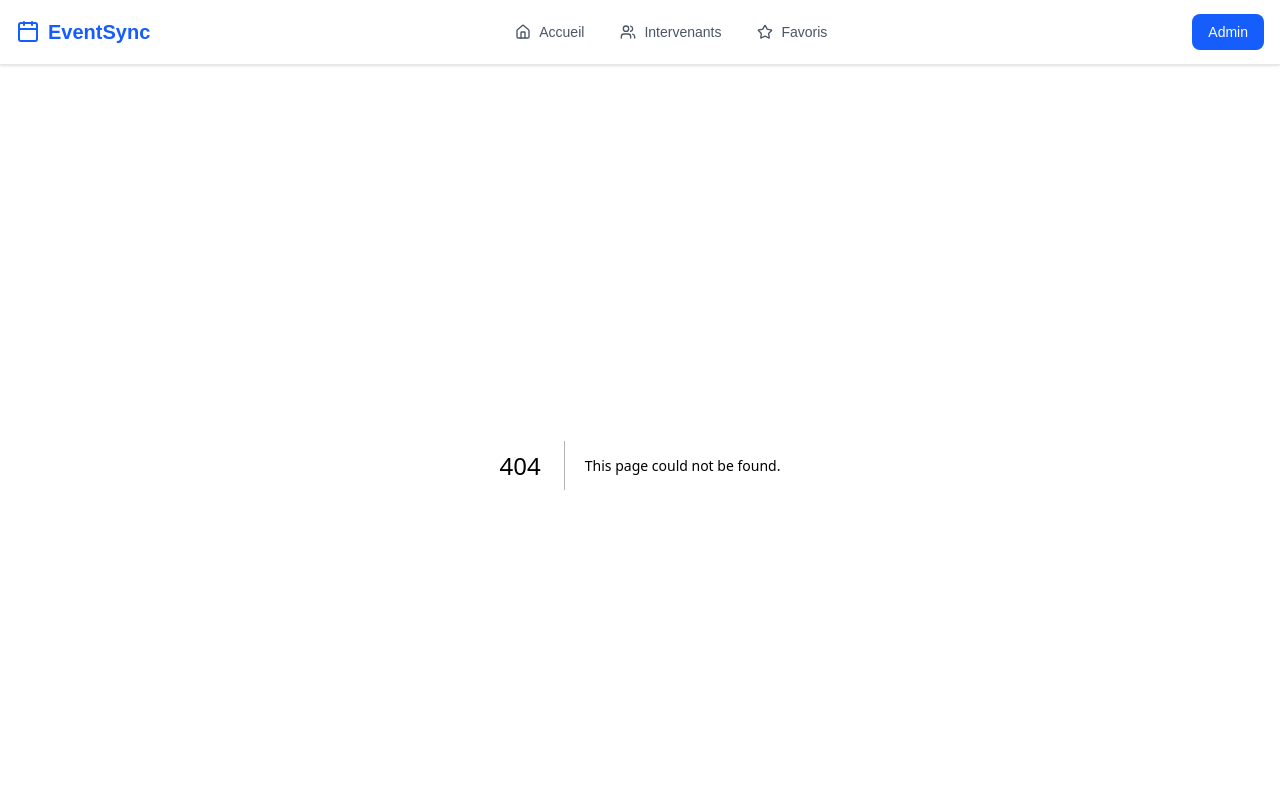
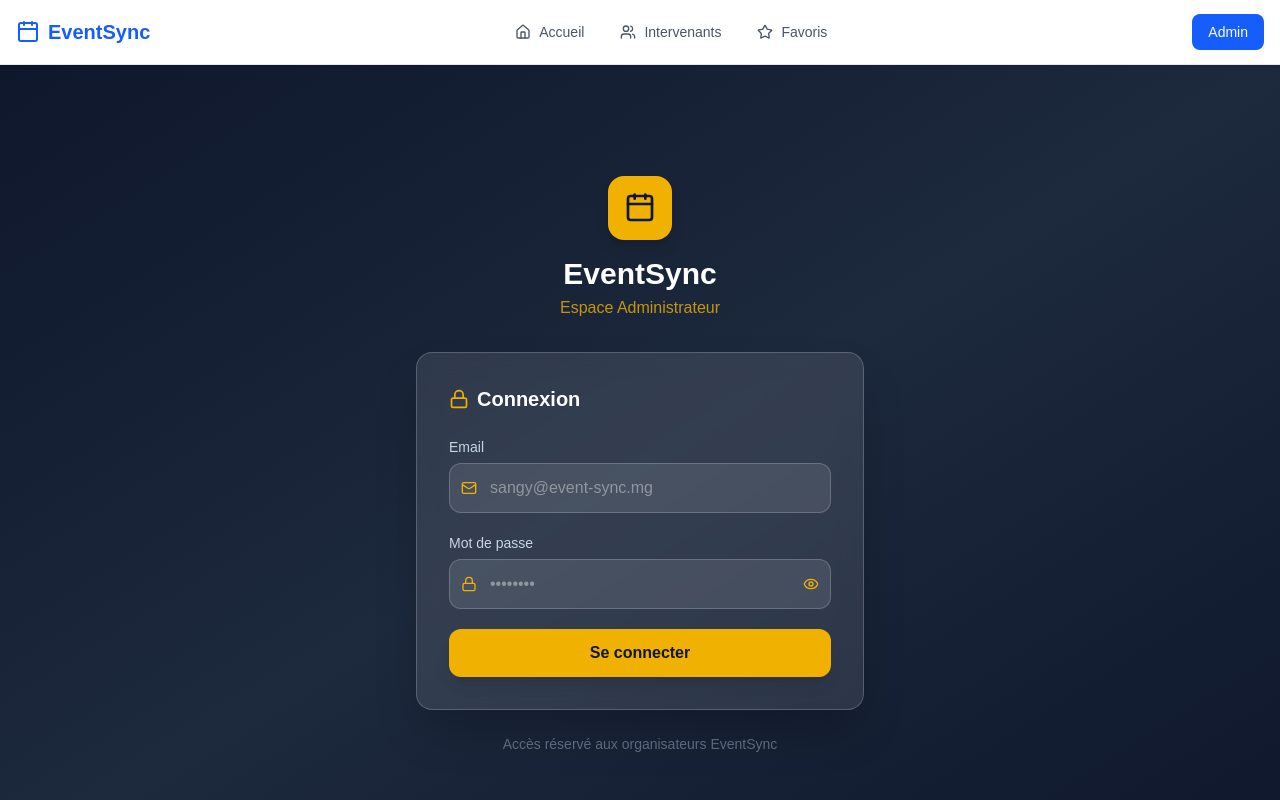
Before and after one commit to 2026-K3-WEB3/K3_WEB3, a Next.js app: page /admin/login in a window 1280 px wide. Before the commit this address had no page. Shown: the top 800 px of the page. Built offline with nearby package versions, Linux system fonts and the light colour scheme.

Commit message:
feat: page de connexion administrateur avec UI glassmorphism

```diff
--- /dev/null
+++ b/app/admin/login/page.tsx
@@ -0,0 +1,133 @@
+'use client'
+
+import { signIn } from 'next-auth/react'
+import { useState } from 'react'
+import { useRouter } from 'next/navigation'
+import { Calendar, Lock, Mail, Eye, EyeOff } from 'lucide-react'
+
+export default function AdminLoginPage() {
+  const router = useRouter()
+  const [email, setEmail] = useState('')
+  const [password, setPassword] = useState('')
+  const [showPassword, setShowPassword] = useState(false)
+  const [error, setError] = useState('')
+  const [loading, setLoading] = useState(false)
+
+  const handleSubmit = async (e: React.FormEvent) => {
+    e.preventDefault()
+    setLoading(true)
+    setError('')
+
+    const res = await signIn('credentials', {
+      email,
+      password,
+      redirect: false,
+    })
+
+    if (res?.error) {
+      setError('Email ou mot de passe incorrect.')
+      setLoading(false)
+    } else {
+      router.push('/admin')
+      router.refresh()
+    }
+  }
+
+  return (
+    <div className="min-h-screen bg-gradient-to-br from-slate-900 via-slate-800 to-slate-900 flex items-center justify-center p-4">
+      <div className="w-full max-w-md">
+        {/* Logo */}
+        <div className="text-center mb-8">
+          <div className="inline-flex items-center justify-center w-16 h-16 bg-yellow-500 rounded-2xl mb-4 shadow-lg">
+            <Calendar className="w-8 h-8 text-slate-900" />
+          </div>
+          <h1 className="text-3xl font-bold text-white">EventSync</h1>
+          <p className="text-yellow-500/80 mt-1">Espace Administrateur</p>
+        </div>
+
+        {/* Card */}
+        <div className="bg-white/10 backdrop-blur-md border border-white/20 rounded-2xl p-8 shadow-2xl">
+          <h2 className="text-xl font-semibold text-white mb-6 flex items-center gap-2">
+            <Lock className="w-5 h-5 text-yellow-500" />
+            Connexion
+          </h2>
+
+          <form onSubmit={handleSubmit} className="space-y-5">
+            {/* Email */}
+            <div>
+              <label className="block text-sm font-medium text-slate-300 mb-1.5">
+                Email
+              </label>
+              <div className="relative">
+                <Mail className="absolute left-3 top-1/2 -translate-y-1/2 w-4 h-4 text-yellow-500" />
+                <input
+                  id="admin-email"
+                  type="email"
+                  value={email}
+                  onChange={(e) => setEmail(e.target.value)}
+                  required
+                  placeholder="sangy@event-sync.mg"
+                  className="w-full pl-10 pr-4 py-3 bg-white/10 border border-white/20 rounded-xl text-white placeholder-white/40 focus:outline-none focus:ring-2 focus:ring-yellow-500 focus:border-transparent transition-all"
+                />
+              </div>
+            </div>
+
+            {/* Password */}
+            <div>
+              <label className="block text-sm font-medium text-slate-300 mb-1.5">
+                Mot de passe
+              </label>
+              <div className="relative">
+                <Lock className="absolute left-3 top-1/2 -translate-y-1/2 w-4 h-4 text-yellow-500" />
+                <input
+                  id="admin-password"
+                  type={showPassword ? 'text' : 'password'}
+                  value={password}
+                  onChange={(e) => setPassword(e.target.value)}
+                  required
+                  placeholder="••••••••"
+                  className="w-full pl-10 pr-12 py-3 bg-white/10 border border-white/20 rounded-xl text-white placeholder-white/40 focus:outline-none focus:ring-2 focus:ring-yellow-500 focus:border-transparent transition-all"
+                />
+                <button
+                  type="button"
+                  onClick={() => setShowPassword(!showPassword)}
+                  className="absolute right-3 top-1/2 -translate-y-1/2 text-yellow-500 hover:text-yellow-400 transition-colors"
+                >
+                  {showPassword ? <EyeOff className="w-4 h-4" /> : <Eye className="w-4 h-4" />}
+                </button>
+              </div>
+            </div>
+
+            {/* Error */}
+            {error && (
+              <div className="bg-red-500/20 border border-red-500/40 rounded-lg px-4 py-3 text-red-300 text-sm">
+                {error}
+              </div>
+            )}
+
+            {/* Submit */}
+            <button
+              id="admin-login-submit"
+              type="submit"
+              disabled={loading}
+              className="w-full py-3 bg-yellow-500 hover:bg-yellow-400 disabled:opacity-50 disabled:cursor-not-allowed text-slate-900 font-bold rounded-xl transition-all duration-200 shadow-lg flex items-center justify-center gap-2"
+            >
+              {loading ? (
+                <>
+                  <div className="w-4 h-4 border-2 border-slate-900/30 border-t-slate-900 rounded-full animate-spin" />
+                  Connexion...
+                </>
+              ) : (
+                'Se connecter'
+              )}
+            </button>
+          </form>
+        </div>
+
+        <p className="text-center text-slate-400/60 text-sm mt-6">
+          Accès réservé aux organisateurs EventSync
+        </p>
+      </div>
+    </div>
+  )
+}
```
